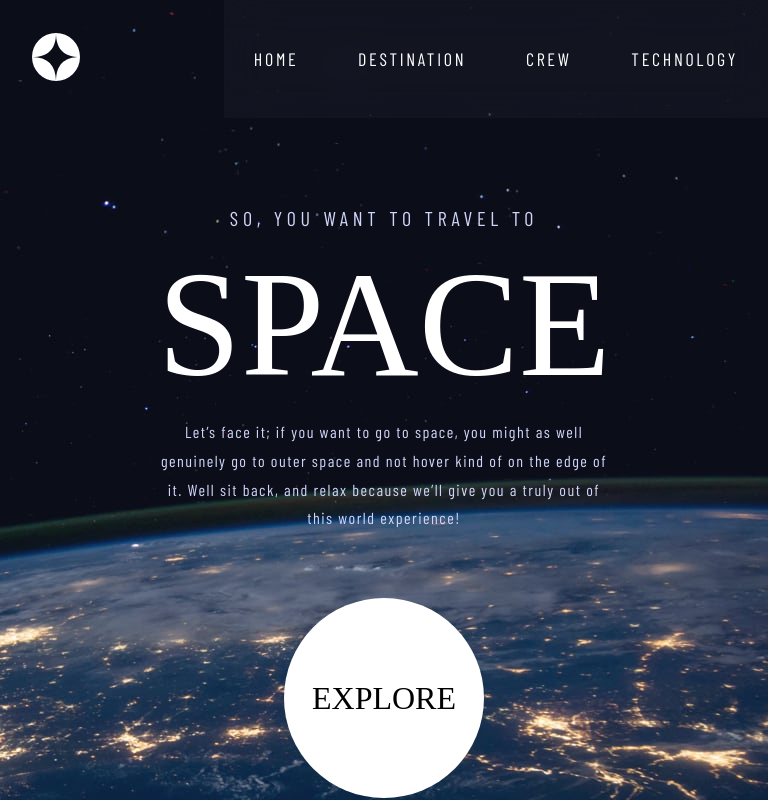
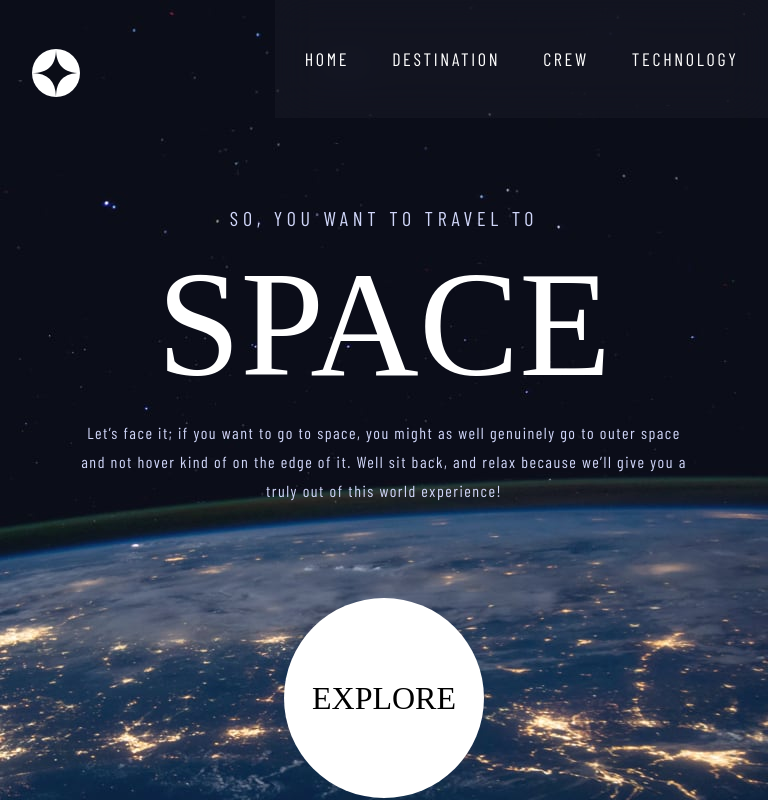
Before and after one commit to mercadorico/space-tourism, a React (Create React App) app: page / in a window 768 px wide. Built offline with nearby package versions, Linux system fonts and the light colour scheme; a web font is replaced by a local one.

Commit message:
Align media queries of components.

```diff
--- a/src/components/destination/destination.css
+++ b/src/components/destination/destination.css
@@ -12,7 +12,7 @@ body.destination {
     flex-direction: column;
     margin: 1rem 2rem;
     align-items: center;
-    justify-content: space-between;
+    justify-content: space-around;
     min-height: 80vh;
 }
 
@@ -91,8 +91,8 @@ button {
     text-align: center;
 }
 
-/* when width gets larger than 481px and smaller than 768px */
-@media only screen and (max-width: 1023px) and (min-width: 481px) {
+/* when width gets larger than 481px and smaller than 1304px */
+@media only screen and (max-width: 1304px) and (min-width: 481px) {
     /* For Small iPads, tablets: */
     body.destination {
         background: url('../../assets/destination/background-destination-tablet.jpg') no-repeat center center fixed;
@@ -100,15 +100,6 @@ button {
        -moz-background-size: cover;
        -o-background-size: cover;
         background-size: cover;
-    }
-
-    .destination__flex-container {
-        display: flex;
-        flex-direction: column;
-        margin: 1rem 2rem;
-        align-items: center;
-        justify-content: space-around;
-        min-height: 80vh;
     }
 
     .destination__header {
@@ -160,8 +151,8 @@ button {
 
 }
 
-/* when width gets larger than 768px */
-@media only screen and (min-width: 1024px) {
+/* when width gets larger than 1305px */
+@media only screen and (min-width: 1305px) {
     /* For laptop, desktops */
     body.destination {
         background: url('../../assets/destination/background-destination-desktop.jpg') no-repeat center center fixed;
@@ -231,7 +222,7 @@ button {
     }
 }
 
-/* when width gets larger than 1900px */
+/* when width gets larger than 1800px */
 @media only screen and (min-width: 1800px) {
     /* For large desktop, laptop */
     body.destination {
--- a/src/components/home/Home.jsx
+++ b/src/components/home/Home.jsx
@@ -8,6 +8,7 @@ function Home() {
     document.body.classList.add("home");
 
     return (
+        <div>
             <div className="home--flex-container">
                 <div className='home__text'>
                     <div className='home__firstSentence'>SO, YOU WANT TO TRAVEL TO</div>
@@ -18,6 +19,7 @@ function Home() {
                     <div className='home__explore--flex-container2'>EXPLORE</div>
                 </div>
             </div>
+        </div>
     )
 }
 
--- a/src/components/home/home.css
+++ b/src/components/home/home.css
@@ -13,8 +13,7 @@ body.home {
     flex-direction: column;
     justify-content: space-between;
     align-items: center;
-    /* background-color: black; */
-    height: 80vh;
+    min-height: 80vh;
 }
 
 .home__firstSentence {
@@ -57,7 +56,7 @@ body.home {
 }
 
 /* when width gets larger than 481px and smaller than 768px */
-@media only screen and (max-width: 1305px) and (min-width: 481px) {
+@media only screen and (max-width: 1304px) and (min-width: 481px) {
     /* For Small iPads, tablets: */
     body.home {
         background: url('../../assets/home/background-home-tablet.jpg') no-repeat center center fixed;
@@ -69,22 +68,22 @@ body.home {
 
     .home__firstSentence {
         margin-top: 3rem;
-        font-size: 20px;
+        font-size: 1.25rem;
     }
 
     .home__space {
-        font-size: 150px;
+        font-size: 9.4rem;
     }
 
     .home__paragraph {
-        margin: 0 10rem;
+        margin: 0 5rem;
         letter-spacing: 1.5px;
         line-height: 180%;
     }
 }
 
-/* when width gets larger than 768px */
-@media only screen and (min-width: 1306px) {
+/* when width gets larger than 1305px */
+@media only screen and (min-width: 1305px) {
     body.home {
         background: url('../../assets/home/background-home-desktop.jpg') no-repeat center center fixed;
         -webkit-background-size: cover;
@@ -135,7 +134,7 @@ body.home {
     }
 }
 
-/* when width gets larger than 1900px */
+/* when width gets larger than 1800px */
 @media only screen and (min-width: 1800px) {
     body.home {
         background: url('../../assets/home/background-home-desktop.jpg') no-repeat center center fixed;
--- a/src/components/navbar/navbar.css
+++ b/src/components/navbar/navbar.css
@@ -5,7 +5,7 @@ a {
     letter-spacing: 2.7px;
     text-decoration: none;
     cursor: pointer;
-    margin: 0 0.1rem;
+    margin: 0 0.5rem;
 }
 
 img.navbar__img {
@@ -87,8 +87,51 @@ hr {
     display: none;
 }
 
-/* when width gets larger than 768px */
-@media only screen and (min-width: 769px) {
+/* when width gets larger than 481px and smaller than 1304px */
+@media only screen and (max-width: 1304px) and (min-width: 481px) {
+    /* For Small iPads, tablets: */
+    .navbar--flex-container {
+        display: flex;
+        justify-content: space-between;
+        align-items: center;
+    }
+
+   /* show hidden navbar2 and set flex grow value as flex item of navbar flex container*/
+   .navbar2--hide-items {
+       display: flex;
+       align-items: center;
+       /* flex: 1; */
+       width: 60%;
+   }
+
+   /* set flex value of navbar2 container flex-item */
+   .navbar2__nav--flex-item {
+        flex: 2 0;
+    }
+
+    /* remove numbers on links */
+   strong.navbar__num {
+       display: none;
+   }
+
+   /* remove left and right margin */
+   .nav__links {
+        margin: 3rem 0.5rem;
+    }
+
+   .nav__links--flex{
+       display: flex;
+       justify-content: space-around;
+   }
+
+   /* remove menu bar */
+   .navbar__menu--display {
+        display: none;
+    }
+}
+
+/* when width gets larger than 1305px */
+@media only screen and (min-width: 1305px) {
     /* For desktops, laptops: */
     .navbar--flex-container {
         display: flex;
@@ -139,54 +182,3 @@ hr {
         display: none;
     }
 }
-
-/* when width gets larger than 481px and smaller than 768px */
-@media only screen and (max-width: 768px) and (min-width: 481px) {
-    /* For Small iPads, tablets: */
-    .navbar--flex-container {
-        display: flex;
-        justify-content: space-between;
-        align-items: center;
-    }
-
-   /* show hidden navbar2 and set flex grow value as flex item of navbar flex container*/
-   .navbar2--hide-items {
-       display: flex;
-       align-items: center;
-       flex: 2 0;
-   }
-
-   /* set flex value of image container flex-item */
-   .navbar__img-container--flex-item {
-       flex: 1;
-   }
-
-   /* set flex value of navbar2 container flex-item */
-   .navbar2__nav--flex-item {
-        flex: 1;
-    }
-
-    /* remove numbers on links */
-   strong.navbar__num {
-       display: none;
-   }
-
-   /* remove left and right margin */
-   .nav__links {
-        margin: 3rem 0;
-    }
-
-   .nav__links--flex{
-       display: flex;
-       justify-content: space-around;
-   }
-
-   /* remove menu bar */
-   .navbar__menu--display {
-        display: none;
-    }
-
-    img.navbar__img {
-        margin-top: 0;
-    }
-}
```
Lines whose indentation alone changed are shown as unchanged.
